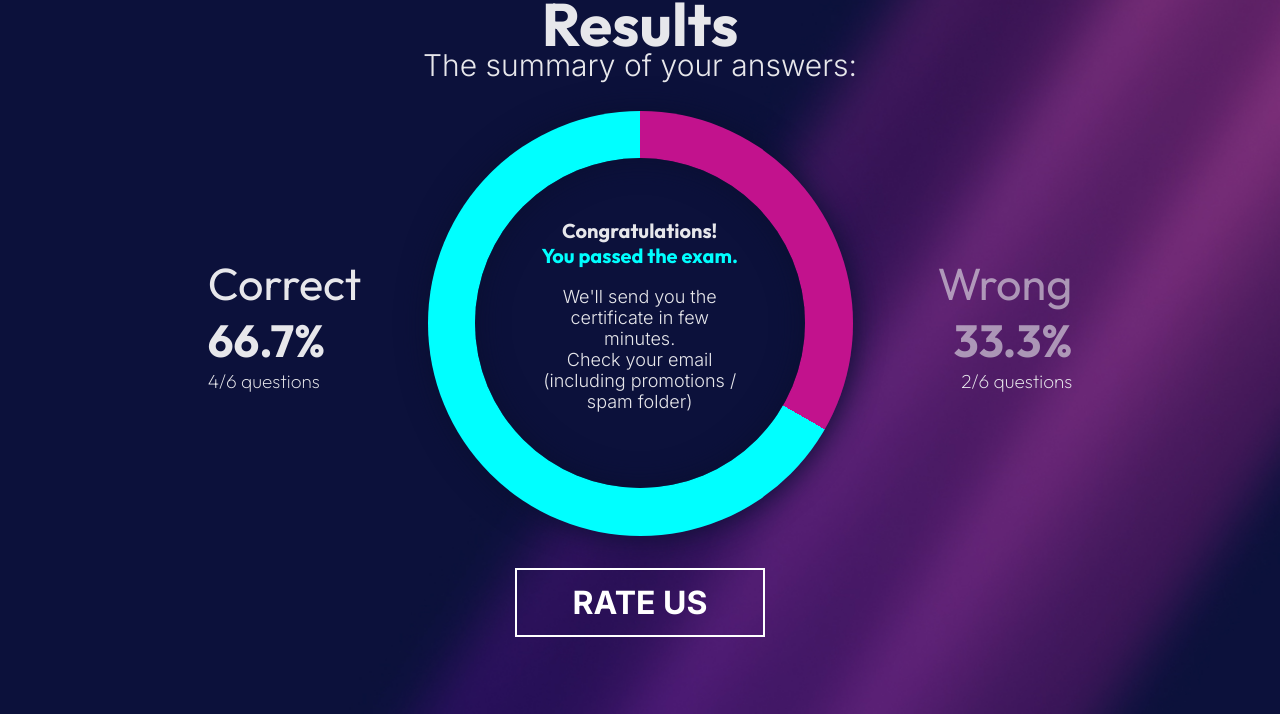
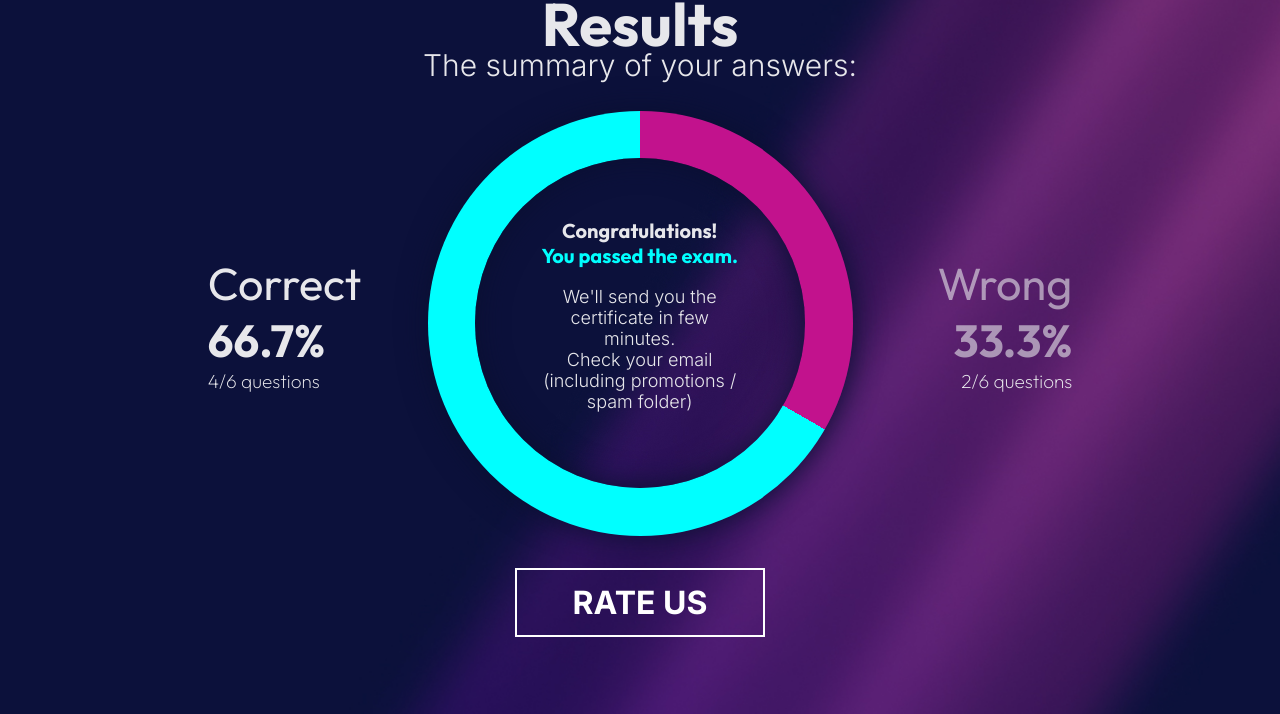
Before and after one commit to talmkg/epicode-benchmark, a plain HTML site: page results/results.html in a window 1280 px wide. Shown: the part 86-800 px from the top of the page. Drawn offline with Linux system fonts and the light colour scheme.

Commit message:
Update globalstyle.css

```diff
--- a/globalstyle.css
+++ b/globalstyle.css
@@ -204,7 +204,7 @@ h3 {
   position: absolute;
   top: 11.1%;
   left: 11.1%;
-  background: #0c113b;
+  background-image: url(/assets/bg.jpg);
   background-position: 720px;
   border-radius: 50%;
   width: 210px;
```
